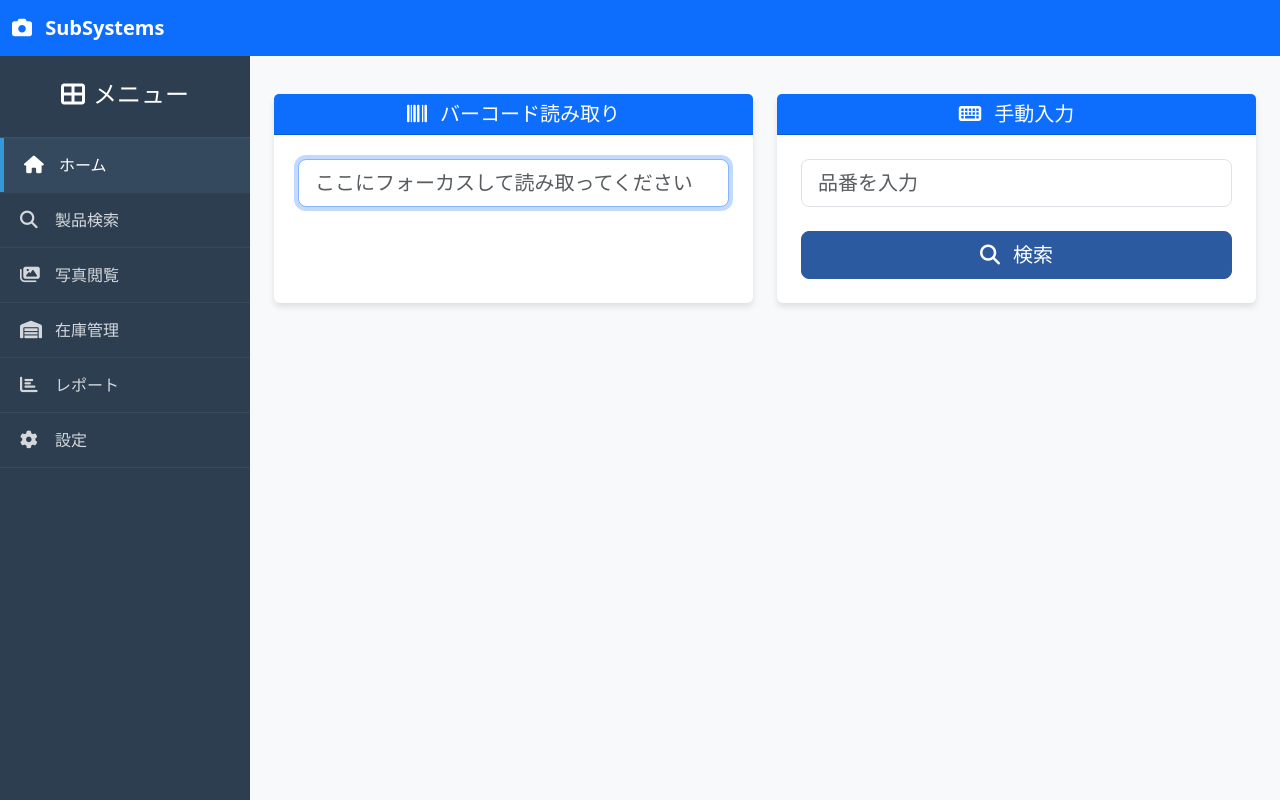
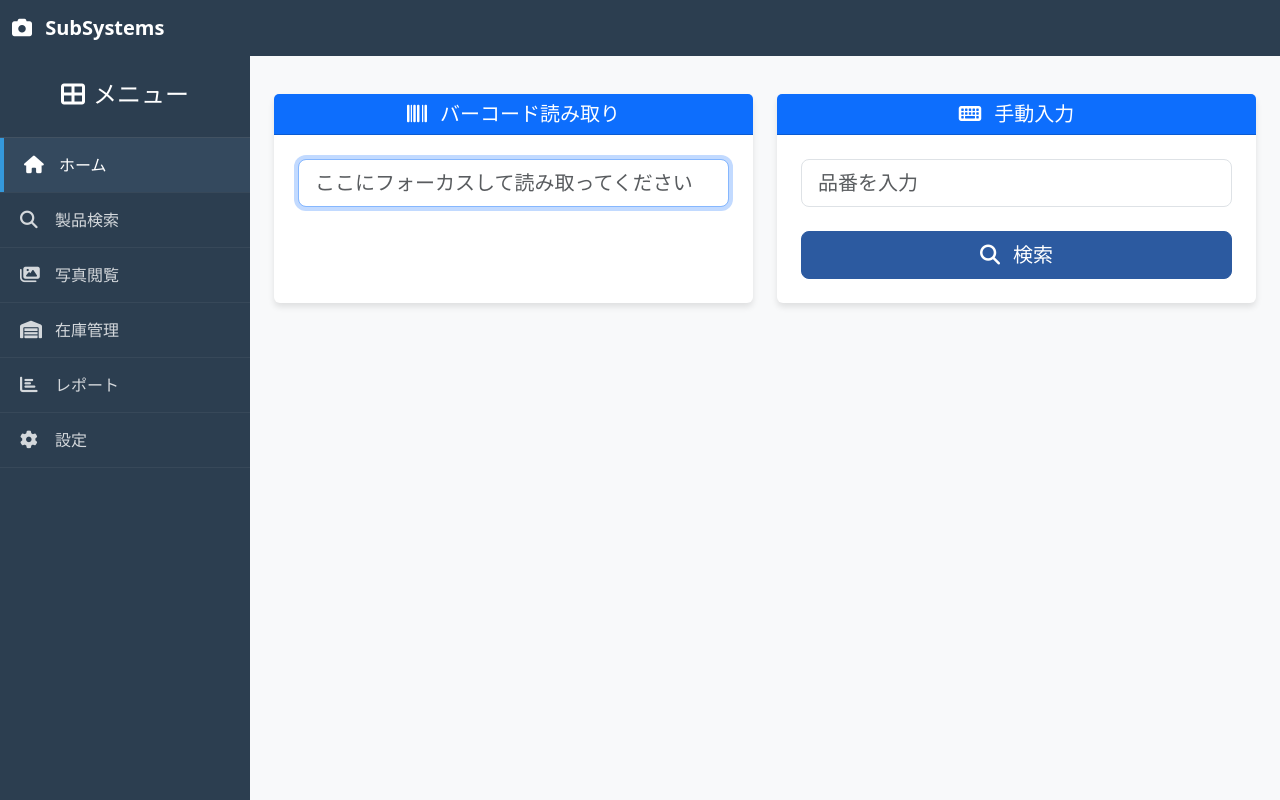
Before and after one commit to vivo-yamada/Nsystem, a Django app: page / in a window 1280 px wide. Run offline with Django 4.2, Linux system fonts and the light colour scheme; some libraries are stand-ins or nearby versions.

Commit message:
レイアウト変更

```diff
--- a/product_viewer/templates/product_viewer/base.html
+++ b/product_viewer/templates/product_viewer/base.html
@@ -274,7 +274,7 @@
     <!-- メインコンテンツラッパー -->
     <div class="main-wrapper">
         <!-- ナビゲーションバー -->
-        <nav class="navbar navbar-expand-lg navbar-dark bg-primary">
+        <nav class="navbar navbar-expand-lg navbar-dark" style="background-color: #2c3e50;">
             <div class="container-fluid">
                 <a class="navbar-brand" href="{% url 'product_viewer:index' %}">
                     <i class="fas fa-camera me-2"></i>
```
